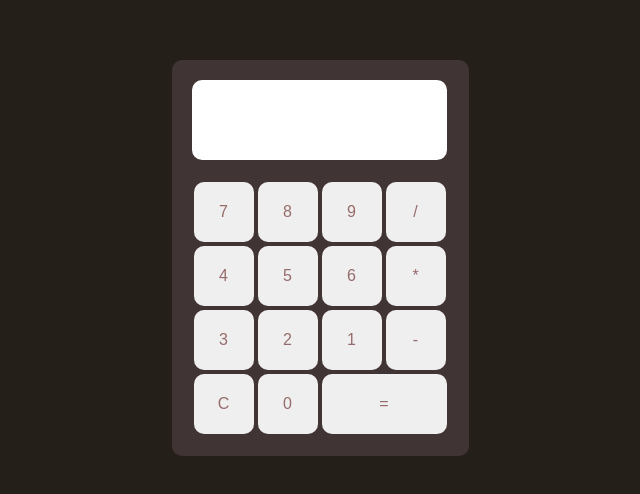
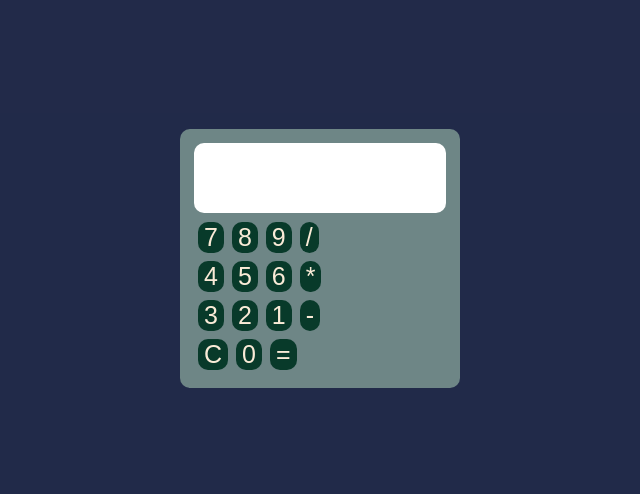
Before and after one commit to MeheretAl/javascript-practices, a React (Vite) app in the folder calculator/: page / in a window 1280 px wide. Shown: the part 142-636 px from the top of the page, without its empty margins (320-960 px from the left). Built offline with nearby package versions, Linux system fonts and the light colour scheme.

Commit message:
changed color schemes and made form tag hold only input tag

```diff
--- a/calculator/src/App.css
+++ b/calculator/src/App.css
@@ -1,56 +1,63 @@
 body {
   margin: 0;
-}
-
-input {
-  text-align: right;
 }
 
 .container {
   width: 100%;
   height: 100vh;
   display: flex;
+  justify-content: center;
   align-items: center;
-  justify-content: center;
-  background-color: rgb(36, 31, 25);
+  background-color: rgba(2, 12, 47, 0.874);
 }
 
 .calculator {
-  padding: 20px;
+  padding: 10px;
+  border: 10px;
   border-radius: 10px;
-  background-color: rgb(64, 52, 52);
+  background-color: rgb(110, 134, 134);
+}
+
+.keys {
+  display: grid;
+  grid-template-columns: repeat(4, 1fr);
+  grid-auto-rows: minmax(60px, auto);
+}
+
+form {
+
+  margin: 4px;
 }
 
 input {
+  outline: none;
   padding: 10px;
-  margin-bottom: 20px;
-  width: 235px;
-  height: 60px;
+  margin-bottom: 5px;
+  height: 50px;
+  border: none;
   border-radius: 10px;
+  width: auto;
+  align-items: center;
+  font-size: large;
+}
+
+button {
+  margin: 4px;
   border: none;
-  outline: none;
-  align-items: center;
+  background-color: rgb(8, 58, 42);
+  border-radius: 10px;
   font-size: 25px;
+  color: antiquewhite;
+}
+
+.clear {
+  grid-column: 1/3;
 }
 
 
-button {
-  padding: 10px;
-  border: none;
-  outline: zero;
-  width: 60px;
-  height: 60px;
-  font-size: 16px;
-  margin: 2px;
-  border-radius: 10px;
-  color: rgb(151, 107, 107);
+
+
+.equals {
+  grid-column: 3/5;
+  grid-row: 5;
 }
-
-button:hover {
-  background-color: aqua;
-
-}
-
-.equal {
-  width: 125px;
-}
```
